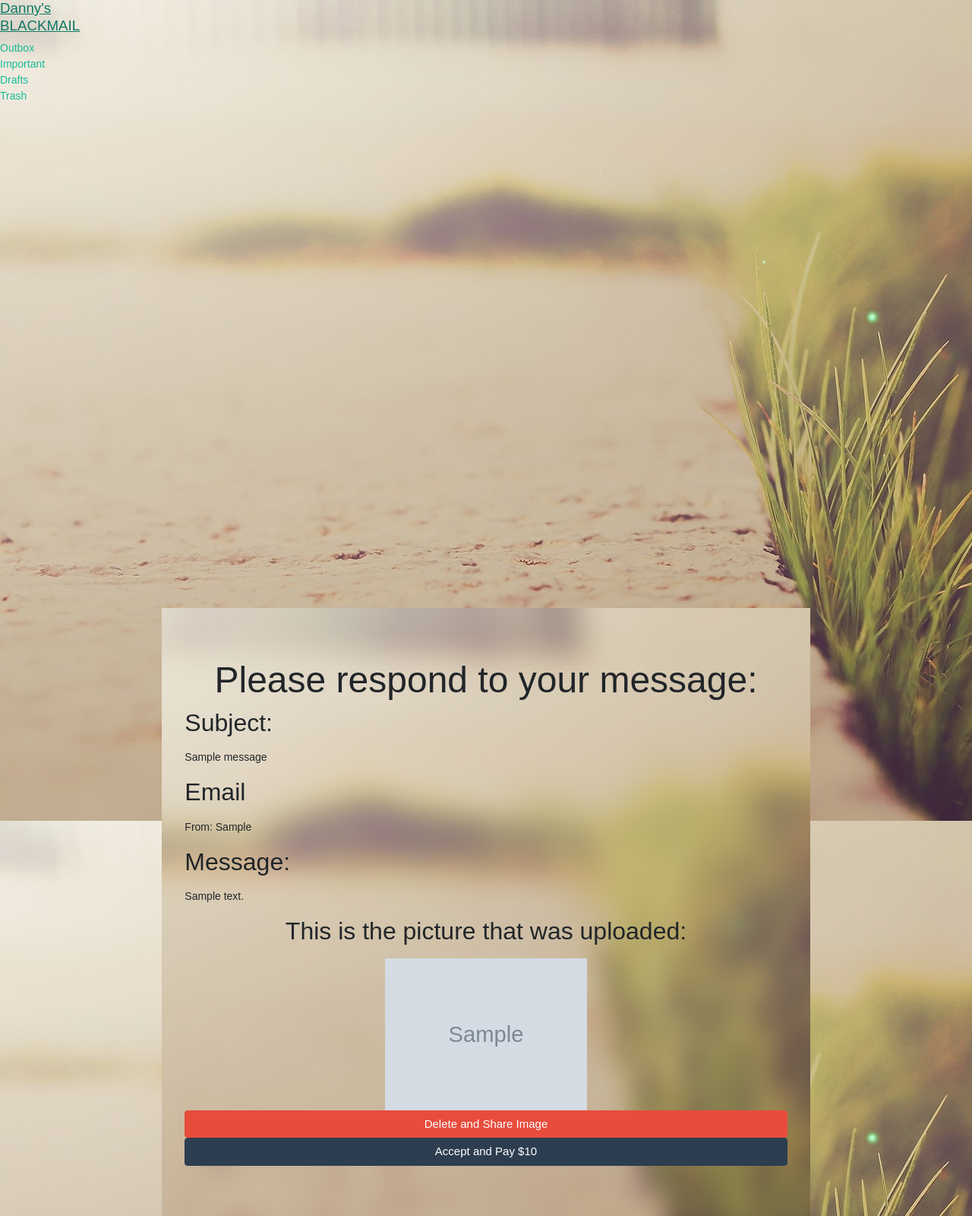
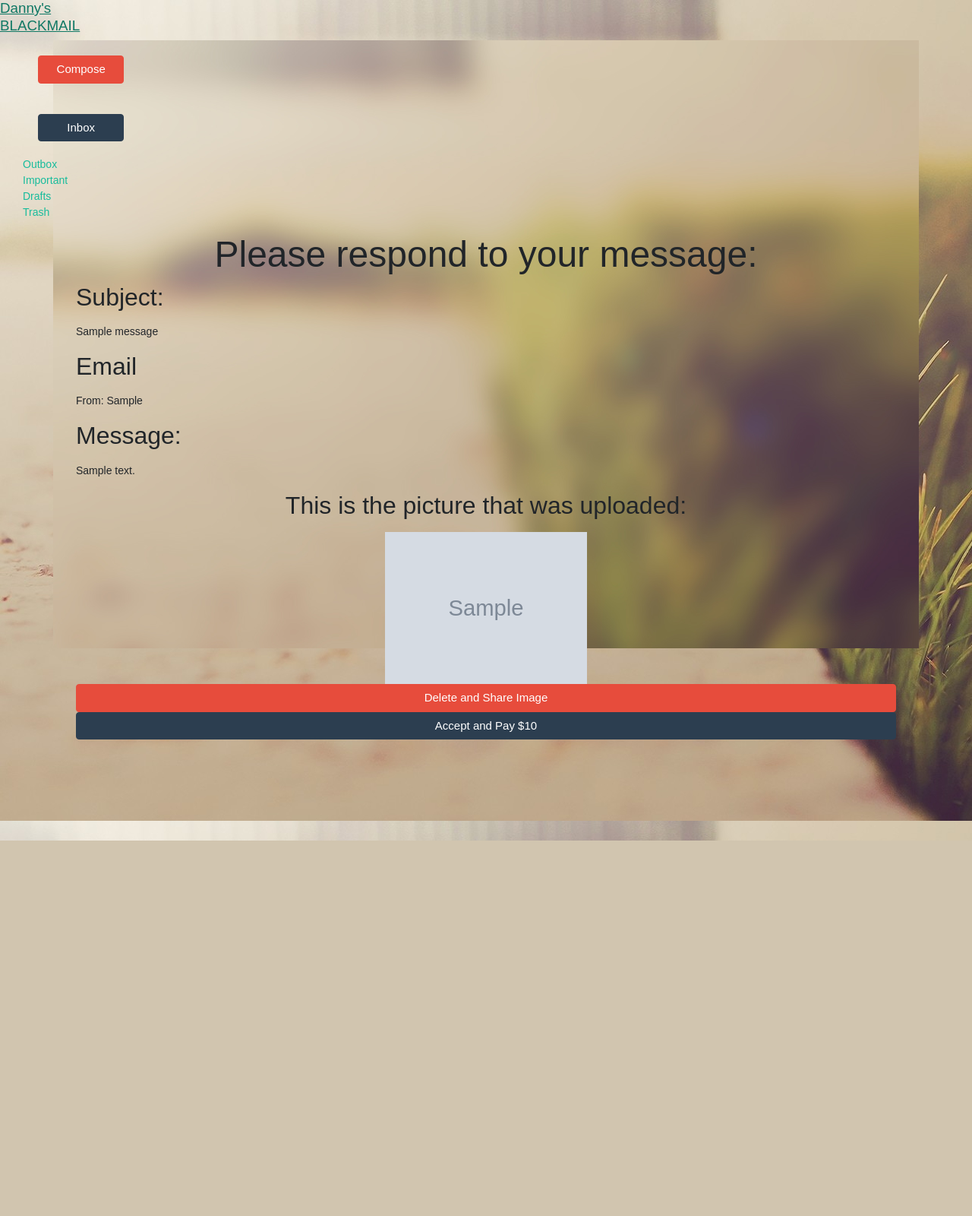
Before and after one commit to aminsol/BlackMailProject, a PHP site: page /message-detail.php?id=1 in a window 1280 px wide. Shown: the whole page at 76% size. After the commit the page ends 1106 px from the top, so only its background shows below. Run offline with PHP 8.4, Linux system fonts and the light colour scheme; tables that the repository leaves empty or names only in its code hold one stand-in row (values such as "Sample post"); grey boxes marked "Sample" are stand-in pictures; data that the repository does not hold is empty; some libraries are stand-ins or nearby versions.

Commit message:
New sidebar and top bar

```diff
--- a/controller/messages.php
+++ b/controller/messages.php
@@ -20,7 +20,8 @@ if (isset($_POST['createMessage'])) {
                 $_SESSION['message'] = "Your message was successfully sent";
                 $_SESSION['notify'] = "success";
             } else {
-                $_SESSION['message'] = "There was a problem with creating your message in the database!";
+                $_SESSION['message'] = "There was a problem with creating your message in the database!" . ;
+                $_SESSION['message'] = $query->error;
                 $_SESSION['notify'] = "error";
             }
         }
--- a/message-detail.php
+++ b/message-detail.php
@@ -25,44 +25,57 @@ $query->fetch();
     <title>Message Detail Page</title>
 </head>
 <body>
-  <div class="inbox-ui-frame col-sm-2">
-   <aside class="float-left">
+<header>
     <div class="inbox-Logo">
-       <h5><a href ="#">Danny's <br>BLACKMAIL</a></h5>
+        <h5><a href="#">Danny's <br>BLACKMAIL</a></h5>
+    </div>
+</header>
+<aside class="float-left col-2">
+    <div class="align-center message-ui-frame col-12">
+        <div class="compose-body col-12">
+            <a class="btn btn-compose btn-danger col-12" title="Compose" href="index.php">Compose</a>
+        </div>
+        <div class="compose-body col-12">
+            <a class="btn btn-compose btn-primary col-12" title="Inbox" href="inbox.php">Inbox</a>
         </div>
         <ul class="other-buttons">
+            <!--<li><a href="inbox.php" class="btn btn-primary col-sm-9">Inbox</a></li>-->
             <li><a href="outbox.php" class="btn-link">Outbox</a></li>
             <li><a href="#">Important</a></li>
             <li><a href="#">Drafts</a></li>
             <li><a href="#">Trash</a></li>
         </ul>
+    </div>
 </aside>
- </div>
-<main class="container col-8">
+<main class="container">
 
     <div class="align-center message-ui-frame col-12">
         <h1 class="text-center">Please respond to your message:</h1>
         <div class="md_subject">
             <h3><label for="email-subject">Subject:</label></h3>
-                <p name="from" rows="8" cols="80"><?php echo $subject;?></p>
+            <p name="from" rows="8" cols="80"><?php echo $subject; ?></p>
         </div>
         <div class="md_email">
             <h3><label for="email-address">Email</label></h3>
-                <p name="from" rows="8" cols="80">From: <?php echo $sender;?></p>
+            <p name="from" rows="8" cols="80">From: <?php echo $sender; ?></p>
         </div>
         <div class="md_message">
             <h3><label for="email-body">Message:</label></h3>
             <p name="name" rows="8" cols="80"> <?php echo $message; ?></p>
         </div>
-            <div >
+        <div>
             <div class="md_image_frame">
-                    <h3><label for="email-attachment" class="email-subject">This is the picture that was uploaded:</label></h3>
-                  <img src="uploadFiles/<?php echo $attachment; ?>" alt=""style="justify-content: center; height: 200px; width: auto">
+                <h3><label for="email-attachment" class="email-subject">This is the picture that was uploaded:</label>
+                </h3>
+                <img src="uploadFiles/<?php echo $attachment; ?>" alt=""
+                     style="justify-content: center; height: 200px; width: auto">
             </div>
         </div>
-            <button class="btn btn-danger" type="reset" onclick="javascript:location.href='/inbox.php'"> Delete and Share Image </button>
+        <button class="btn btn-danger" type="reset" onclick="javascript:location.href='/inbox.php'"> Delete and Share
+            Image
+        </button>
         <button class="btn btn-primary" type="submit" onclick="javascript:location.href='/inbox.php'">
-              Accept and Pay $<?php echo $amount?>
+            Accept and Pay $<?php echo $amount ?>
         </button>
     </div>
 </main>
--- a/stylesheet/stylesheet.css
+++ b/stylesheet/stylesheet.css
@@ -56,7 +56,6 @@ form textarea{
     min-height: 100%;
     display: flex;
     flex-direction: column;
-    justify-content: center;
 }
 
 .text-muted{
```
Lines whose indentation alone changed are shown as unchanged.
